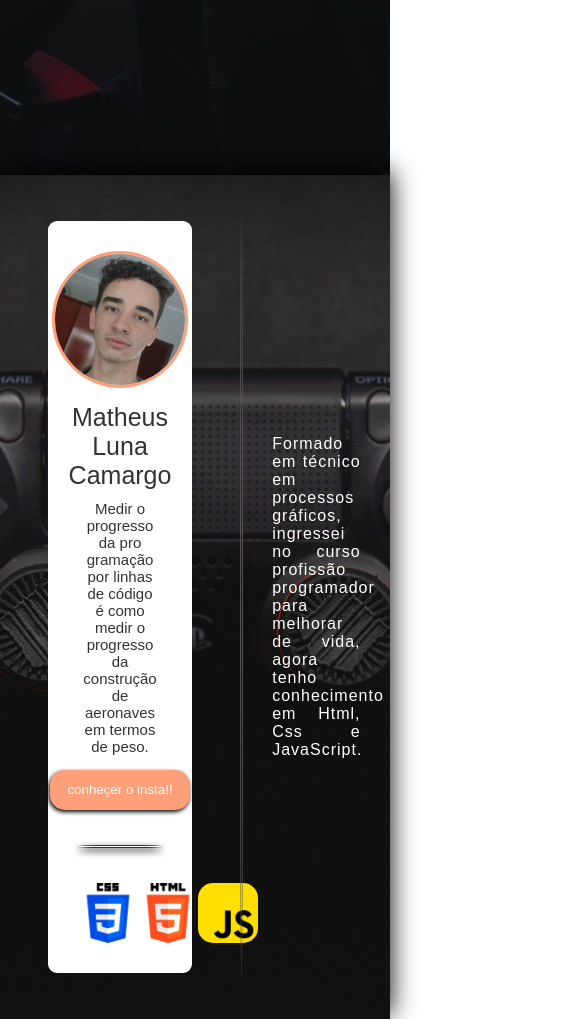
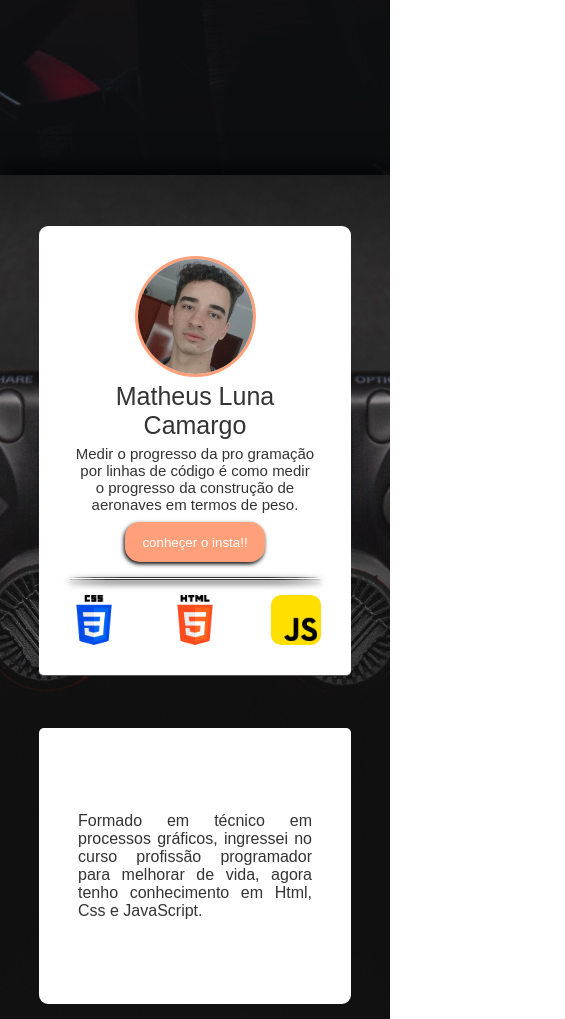
Before and after one commit to Dev-Luna0104/first-portf-lio, a plain HTML site: page index.html in a window 390 px wide. Shown: the part 679-1698 px from the top of the page, 565 px wide, since content can reach past the window. Drawn offline with Linux system fonts and the light colour scheme.

Commit message:
update/profile

```diff
--- a/style.css
+++ b/style.css
@@ -23,6 +23,7 @@ h1 {
     color:white;
     text-shadow: black 0 0 15px ;
     font-size: 44px;
+    text-align: center;
 }
 
 nav {
@@ -126,7 +127,7 @@ li:hover {
 }
 
 .profile-card {
-    width:35%;
+    width:40%;
     display: flex;
     flex-direction: column;
     align-items: center;
@@ -231,3 +232,192 @@ li:hover {
     text-align: justify;
     letter-spacing: 1px;
 }
+
+
+
+@media (max-width:945px) {
+
+    .profile-card {
+        width:50%;
+
+
+    }
+
+
+}
+    @media (max-width:768px) {
+
+        .hero-container {
+            padding: 25;
+        }
+
+        .profile-card {
+            width:60%;
+        }
+
+        header {
+        }
+
+        nav {
+            box-shadow: gray 0px 2px 5px;
+            backdrop-filter: blur(15px);
+            width: 50vw;
+            height: 90px;
+            display: flex;
+            justify-content: center;
+            align-items: center;
+            border-radius: 15px;
+        }
+
+        ul {
+            width: 100%;
+            display: grid;
+            grid-template-columns: 1fr 1fr;
+            row-gap: 10px;
+            list-style: none;
+        }
+
+        li {
+            width: 100%;
+            font-family: 'oswald', sans-serif;
+            color: white;
+            font-size: 20px;
+            cursor:pointer;
+            transition: 1s;
+            text-align: center;
+        }
+
+        li:hover {
+            transform: scale(0.97);
+            color: coral;
+            text-shadow: #fff 4px 1px 50px;
+        }
+
+    }
+
+    @media(max-width:480px) {
+
+
+        .hero-container {
+            padding: 25;
+        }
+
+
+        header {
+        }
+
+        nav {
+            width: 80vw;
+        }
+
+        .profile-card {
+            width:90%;
+        }
+
+
+
+        .content-container {
+            height: 100vh;
+            background-color: #333;
+            box-shadow: black 0px -4px 25px;
+            display: flex;
+        }
+
+        .profile-container {
+            height: 100vh;
+            display: flex;
+            align-items: center;
+            flex-direction: column;
+        }
+
+        .profile-contents {
+            width: 80%;
+            height: 100%;
+            display: flex;
+            align-items: center;
+            justify-content: center;
+        }
+
+        .profile-card {
+            width:90%;
+            height: auto;
+            margin: 0;
+            border-bottom-left-radius: 5px;
+            border-bottom-right-radius: 5px;
+            border-bottom: #555 1px solid;
+
+        }
+
+        .profile-image {
+            width: 115px;
+            transition: linear 0.5s;
+        }
+
+        .profile-image:hover {
+            transform: scale(1.3);
+            border: none;
+            border-radius: 5px;
+            box-shadow: black 1px 1px 5px;
+        }
+
+        .text-name {
+            margin-top: 5px;
+        }
+
+        .text-profile {
+            margin-top: 5px;
+            width: 95%;
+        }
+
+        .profile-button {
+            margin-top: 9px;
+        }
+
+
+        .division01 {
+            width: 100% ;
+            height: 1px;
+            border-top: 1px #333 double;
+            border-bottom: 1px #333 double;
+            border-radius: 35%;
+            margin: 15px 0;
+            box-shadow: black 0px 3px 7px;
+        }
+
+        .icons-container {
+            width: 100%;
+        }
+
+        .icon-item {
+            width: 50px;
+            border-radius: 10px;
+
+        }
+
+        .division02 {
+            display: none;
+        }
+
+        .container-sinopse {
+            margin-bottom: 15px;
+            background-color: white;
+            height: 50%;
+            width: 80%;
+            border-radius: 9px;
+            border-top-left-radius: 5px;
+            border-top-right-radius: 5px;
+            display: flex;
+            justify-content: center;
+            align-items: center;
+        }
+
+        .profile-sinopse {
+            color: #333;
+            width: 75%;
+            text-align: justify;
+            letter-spacing: 0;
+        }
+
+
+
+    }
```
